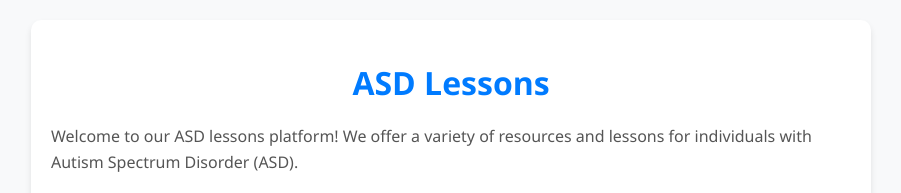
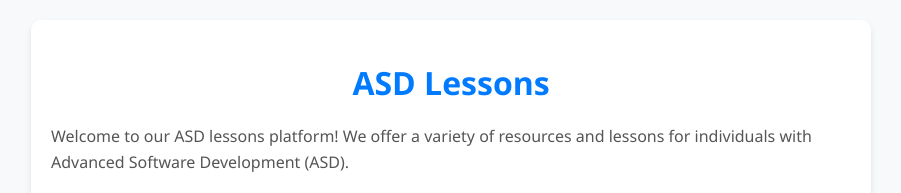
Before and after one commit to KALIB99/asd-lesson, a plain HTML site: page index.html in a window 1280 px wide. Shown: the top 193 px of the page, without its empty margins (189-1090 px from the left). Drawn offline with Linux system fonts and the light colour scheme.

Commit message:
Feature: added script

```diff
--- a/index.html
+++ b/index.html
@@ -66,7 +66,7 @@
 <body>
     <div class="container">
         <h1>ASD Lessons</h1>
-        <p>Welcome to our ASD lessons platform! We offer a variety of resources and lessons for individuals with Autism Spectrum Disorder (ASD).</p>
+        <p>Welcome to our ASD lessons platform! We offer a variety of resources and lessons for individuals with Advanced  Software Development (ASD).</p>
         <p>Our lessons cover a wide range of topics including communication skills, social interaction, sensory processing, and more.</p>
         <p>Get started today and explore our lessons to support individuals with ASD in reaching their full potential.</p>
         <a href="#" class="btn"><i class="icon fas fa-book-open"></i>Explore Lessons</a>
@@ -74,3 +74,5 @@
 </body>
 
 </html>
+
+<script>
```
